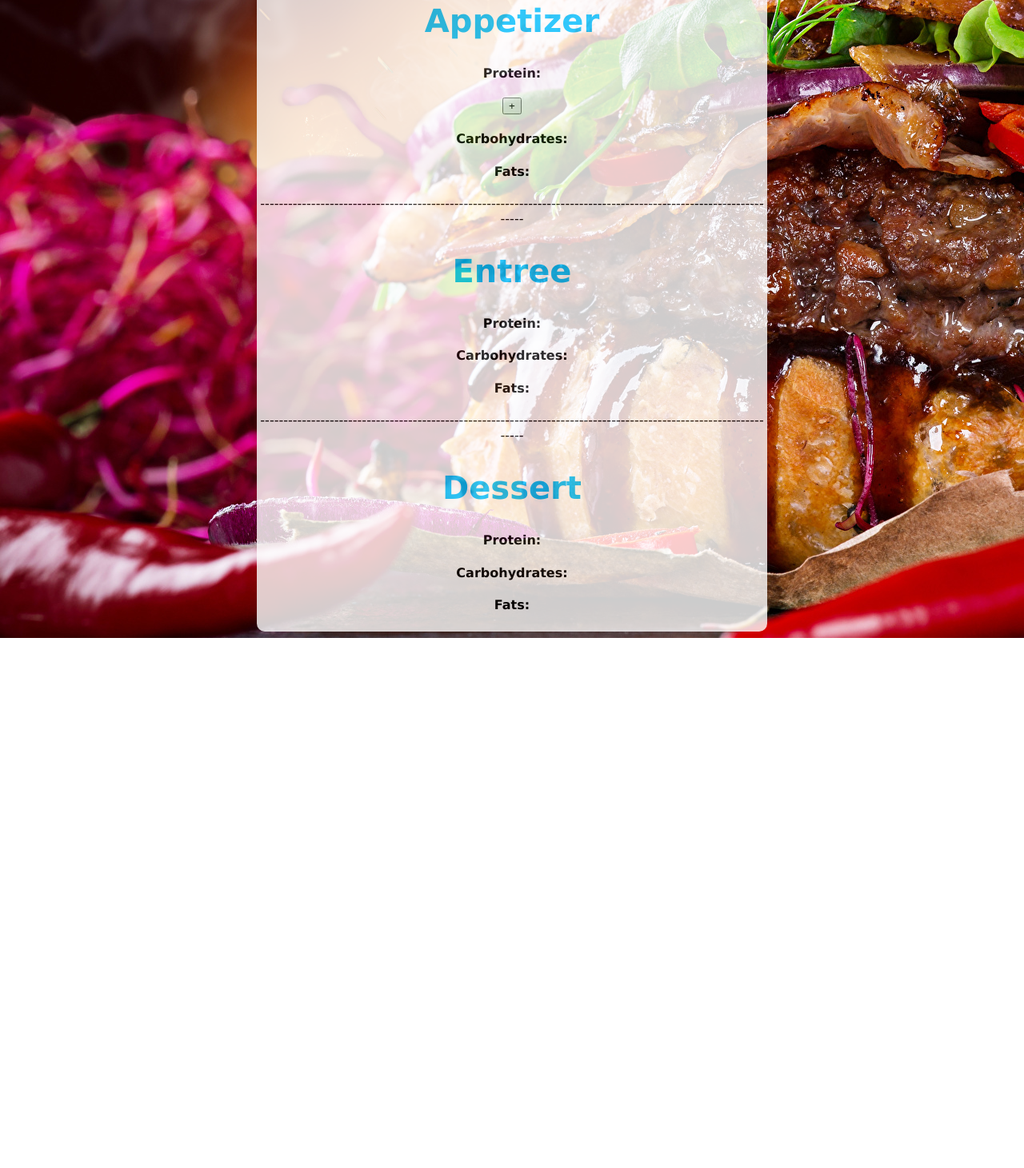
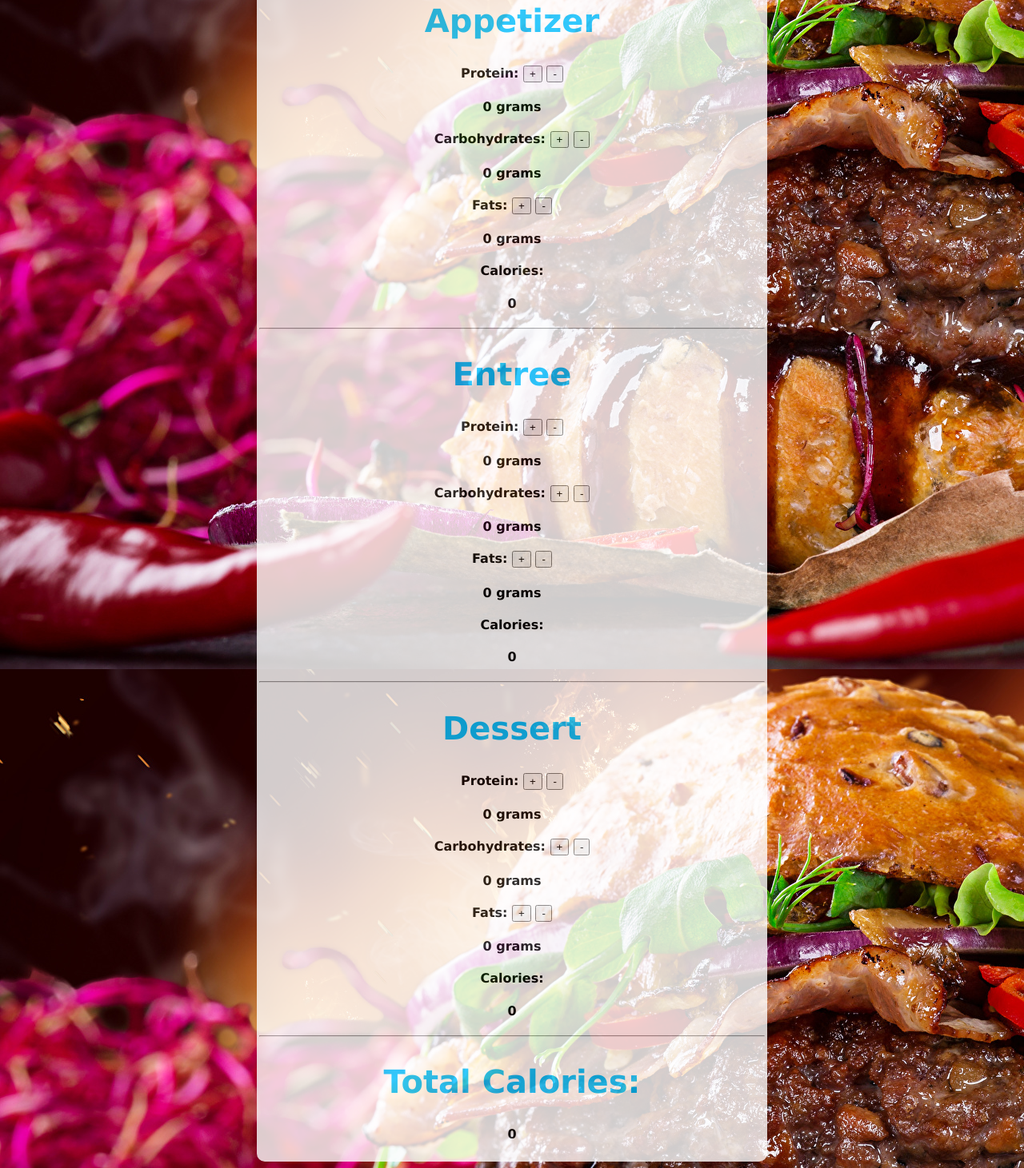
Before and after one commit to Hamzahk4/ProjectWebDev, a plain HTML site: page index.html in a window 1280 px wide. Shown: the part 243-1704 px from the top of the page at 80% size. Before the commit the page ends 1041 px from the top, so only its background shows below. Drawn offline with Linux system fonts and the light colour scheme.

Commit message:
Update index.html

```diff
--- a/index.html
+++ b/index.html
@@ -6,41 +6,106 @@
     <link rel="stylesheet" href="style.css">
     <title>Hamzah's Calorie Tracker Pro Max</title>
 </head>
-
-
-
 <body>
     <div class="container">
-    <h1>Sigma Calorie Tracker </h1>
+        <h1>Sigma Calorie Tracker</h1>
         <h3 id="subheading">(Pro Max Edition)</h3>
 
         <section>
             <h2>Appetizer</h2>
-        <h4 class="left">Protein:</h4>
-        <button class="left">+</button>
-        <h4 class="left">Carbohydrates:</h4>
-        <h4 class="left"> Fats:</h4>
+            <div class="nutrient">
+                <h4>Protein: <button onclick="updateValue('appetizer', 'protein', 1)">+</button>
+                    <button onclick="updateValue('appetizer', 'protein', -1)">-</button>
+                    <h4 id="appetizer-protein">0 grams</h4></h4>
+            </div>
+            <div class="nutrient">
+                <h4>Carbohydrates: <button onclick="updateValue('appetizer', 'carbs', 1)">+</button>
+                    <button onclick="updateValue('appetizer', 'carbs', -1)">-</button>
+                    <h4 id="appetizer-carbs">0 grams</h4></h4>
+            </div>
+            <div class="nutrient">
+                <h4>Fats: <button onclick="updateValue('appetizer', 'fat', 1)">+</button>
+                    <button onclick="updateValue('appetizer', 'fat', -1)">-</button>
+                    <h4 id="appetizer-fat">0 grams</h4></h4>
+            </div>
+            <h4>Calories: <h4 id="appetizer-calories">0</h4></h4>
         </section>
-<p>------------------------------------------------------------------------------------------------------------------</p>
+
+        <hr>
+
         <section>
             <h2>Entree</h2>
-        <h4 class="left">Protein:</h4>
-        <h4 class="left">Carbohydrates:</h4>
-        <h4 class="left"> Fats:</h4>
+            <div class="nutrient">
+                <h4>Protein: <button onclick="updateValue('entree', 'protein', 1)">+</button>
+                    <button onclick="updateValue('entree', 'protein', -1)">-</button>
+                    <h4 id="entree-protein">0 grams</h4></h4>
+            </div>
+            <div class="nutrient">
+                <h4>Carbohydrates: <button onclick="updateValue('entree', 'carbs', 1)">+</button>
+                    <button onclick="updateValue('entree', 'carbs', -1)">-</button>
+                    <h4 id="entree-carbs">0 grams</h4></h4>
+            </div>
+            <div class="nutrient">
+                <h4>Fats: <button onclick="updateValue('entree', 'fat', 1)">+</button>
+                    <button onclick="updateValue('entree', 'fat', -1)">-</button>
+                    <h4 id="entree-fat">0 grams</h4></h4>
+            </div>
+            <h4>Calories: <h4 id="entree-calories">0</h4></h4>
         </section>
-    <p>------------------------------------------------------------------------------------------------------------------</p>
+
+        <hr>
 
         <section>
             <h2>Dessert</h2>
-        <h4 class="left">Protein:</h4>
-        <h4 class="left">Carbohydrates:</h4>
-        <h4 class="left"> Fats:</h4>
+            <div class="nutrient">
+                <h4>Protein: <button onclick="updateValue('dessert', 'protein', 1)">+</button>
+                    <button onclick="updateValue('dessert', 'protein', -1)">-</button>
+                    <h4 id="dessert-protein">0 grams</h4></h4>
+            </div>
+            <div class="nutrient">
+                <h4>Carbohydrates: <button onclick="updateValue('dessert', 'carbs', 1)">+</button>
+                    <button onclick="updateValue('dessert', 'carbs', -1)">-</button>
+                    <h4 id="dessert-carbs">0 grams</h4></h4>
+            </div>
+            <div class="nutrient">
+                <h4>Fats: <button onclick="updateValue('dessert', 'fat', 1)">+</button>
+                    <button onclick="updateValue('dessert', 'fat', -1)">-</button>
+                    <h4 id="dessert-fat">0 grams</h4></h4>
+            </div>
+            <h4>Calories: <h4 id="dessert-calories">0</h4></h4>
         </section>
 
+        <hr>
+        <h2>Total Calories: <h4 id="total-calories">0</h4></h2>
     </div>
-<script>src="index.js"</script>
+
+    <script>
+        const meals = {
+            appetizer: { protein: 0, carbs: 0, fat: 0 },
+            entree: { protein: 0, carbs: 0, fat: 0 },
+            dessert: { protein: 0, carbs: 0, fat: 0 }
+        };
+
+        function updateValue(meal, nutrient, change) {
+            meals[meal][nutrient] = Math.max(0, meals[meal][nutrient] + change);
+            document.getElementById(meal + '-' + nutrient).innerText = meals[meal][nutrient] + ' grams';
+            updateCalories(meal);
+        }
+
+        function calculateCalories(protein, carbs, fat) {
+            return (protein * 4) + (carbs * 4) + (fat * 9);
+        }
+
+        function updateCalories(meal) {
+            const mealCalories = calculateCalories(meals[meal].protein, meals[meal].carbs, meals[meal].fat);
+            document.getElementById(meal + '-calories').innerText = mealCalories;
+
+            let totalCalories = 0;
+            for (const mealType in meals) {
+                totalCalories += calculateCalories(meals[mealType].protein, meals[mealType].carbs, meals[mealType].fat);
+            }
+            document.getElementById("total-calories").innerText = totalCalories;
+        }
+    </script>
 </body>
-
-
-
 </html>
```
Lines whose indentation alone changed are shown as unchanged.
